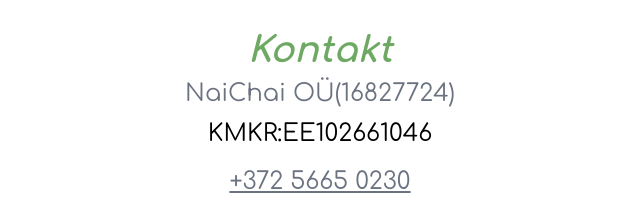
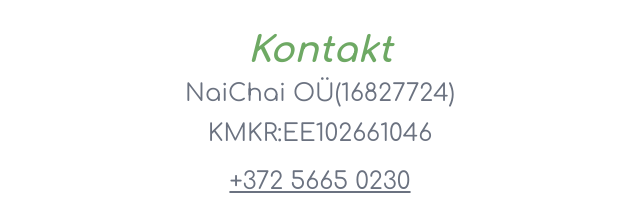
Before and after one commit to Chrisis112/nextjs-blog, a Next.js app: page / in a window 1280 px wide. Shown: the part 2720-2928 px from the top of the page, without its empty margins (320-960 px from the left). Built offline with nearby package versions, Linux system fonts and the light colour scheme; no server answers; the database is empty.

Commit message:
Update page.js

```diff
--- a/src/app/page.js
+++ b/src/app/page.js
@@ -54,7 +54,7 @@ export default function Home() {
         </a>
         </div>
             <div className="mt-2">
-          <a className="text-2xl text-gray_500" >
+          <a className="text-2xl text-gray-500" >
           KMKR:EE102661046
         </a>
         </div>
```
